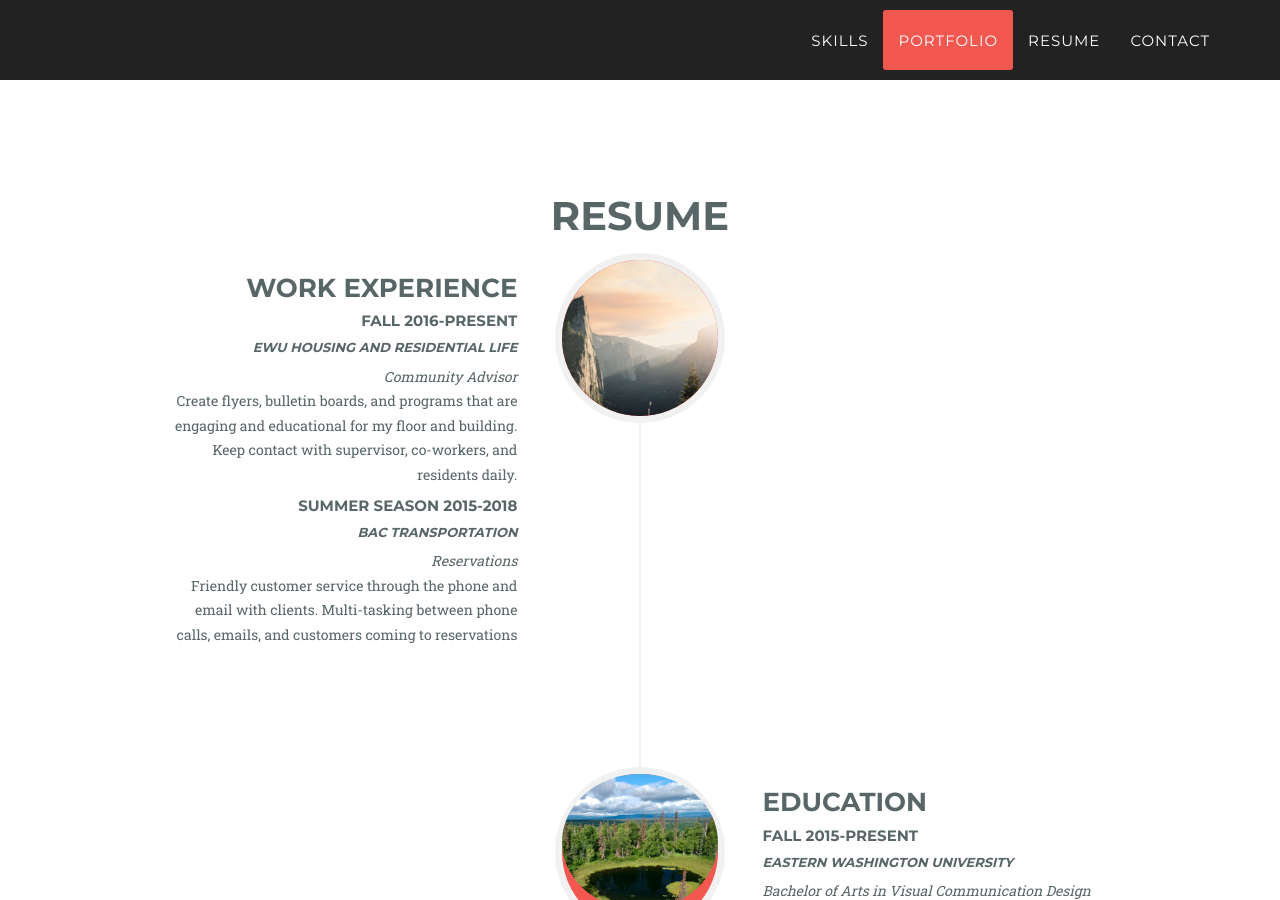
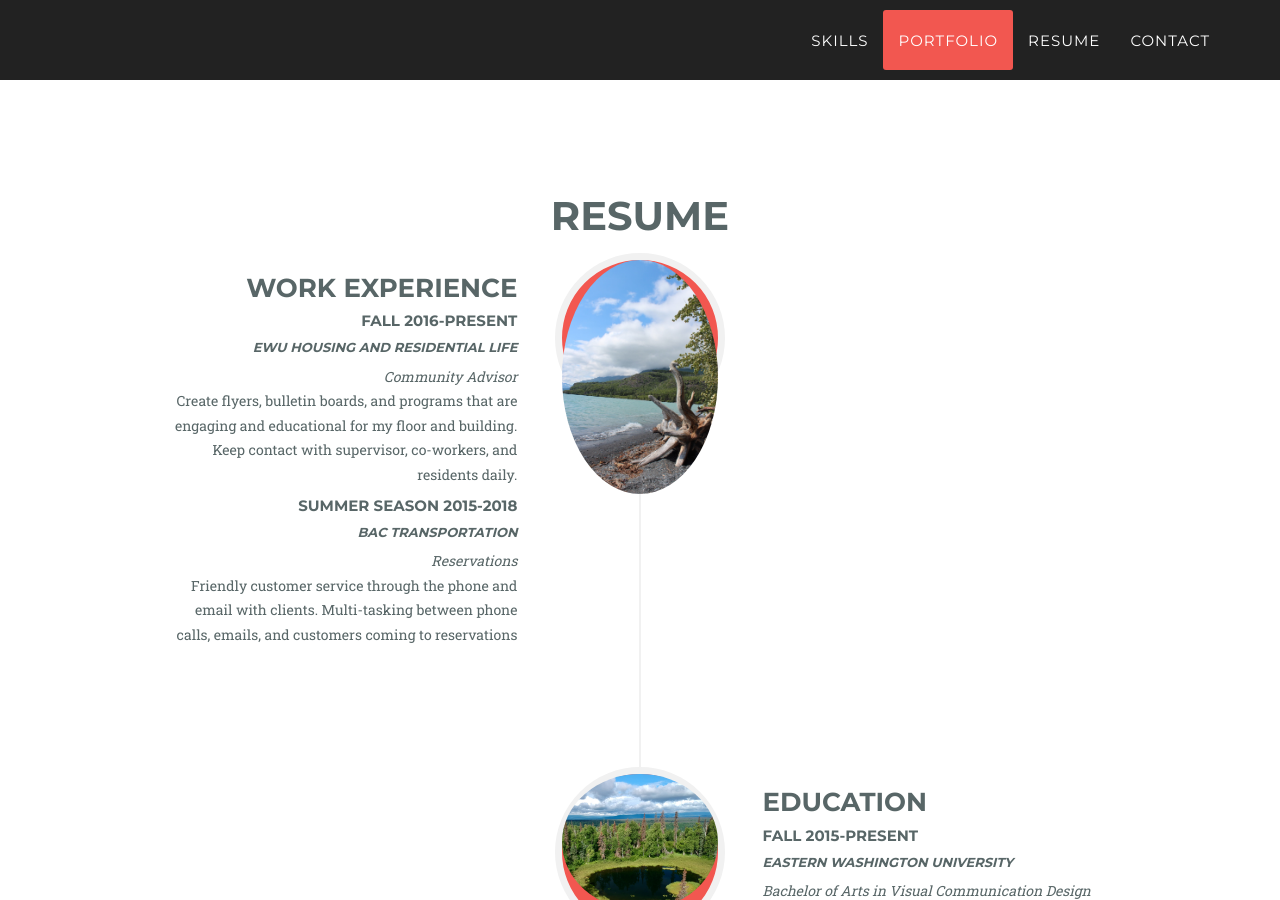
Before and after one commit to mcranmer1/madi-designs.com, a Jekyll site: the page built from index.html, in a window 1280 px wide and 900 px high, scrolled down 3298 px. Built offline with Jekyll 4.4.1, drawn with Linux system fonts in a browser that asks for light colours; some web fonts are replaced.

Commit message:
resume photos

```diff
--- a/_includes/about.html
+++ b/_includes/about.html
@@ -11,7 +11,7 @@
                     <ul class="timeline">
                         <li>
                             <div class="timeline-image">
-                                <img class="img-circle img-responsive" src="img/about/1.jpg" alt="">
+                                <img class="img-circle img-responsive" src="img/about/UNADJUSTEDNONRAW_thumb_d4.jpg" alt="">
                             </div>
                             <div class="timeline-panel">
                                 <div class="timeline-heading">
@@ -54,7 +54,7 @@
                         </li>
                         <li>
                             <div class="timeline-image">
-                                <img class="img-circle img-responsive" src="img/about/3.jpg" alt="">
+                                <img class="img-circle img-responsive" src="img/about/UNADJUSTEDNONRAW_thumb_12f.jpg" alt="">
                             </div>
                             <div class="timeline-panel">
                                 <div class="timeline-heading">
@@ -72,7 +72,7 @@
                         </li>
                         <li class="timeline-inverted">
                             <div class="timeline-image">
-                                <img class="img-circle img-responsive" src="img/about/4.jpg" alt="">
+                                <img class="img-circle img-responsive" src="img/about/UNADJUSTEDNONRAW_thumb_86.jpg" alt="">
                             </div>
                             <div class="timeline-panel">
                                 <div class="timeline-heading">
```
